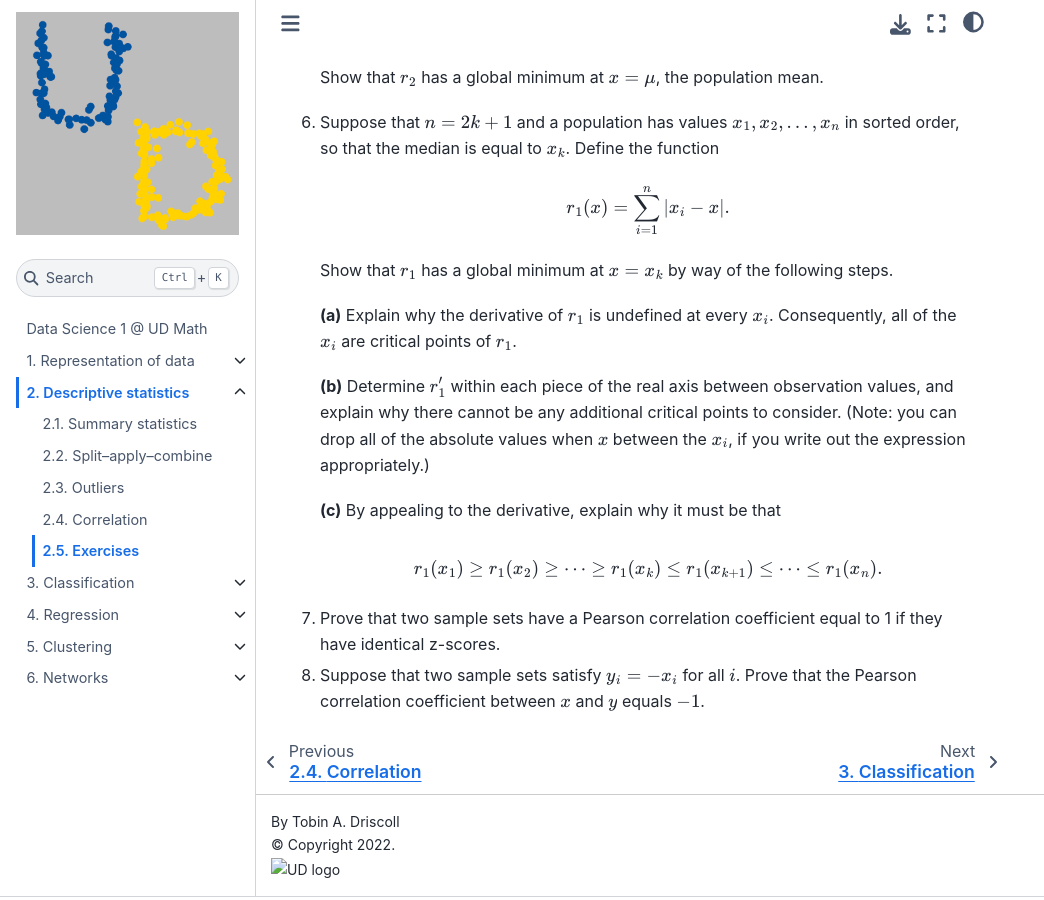
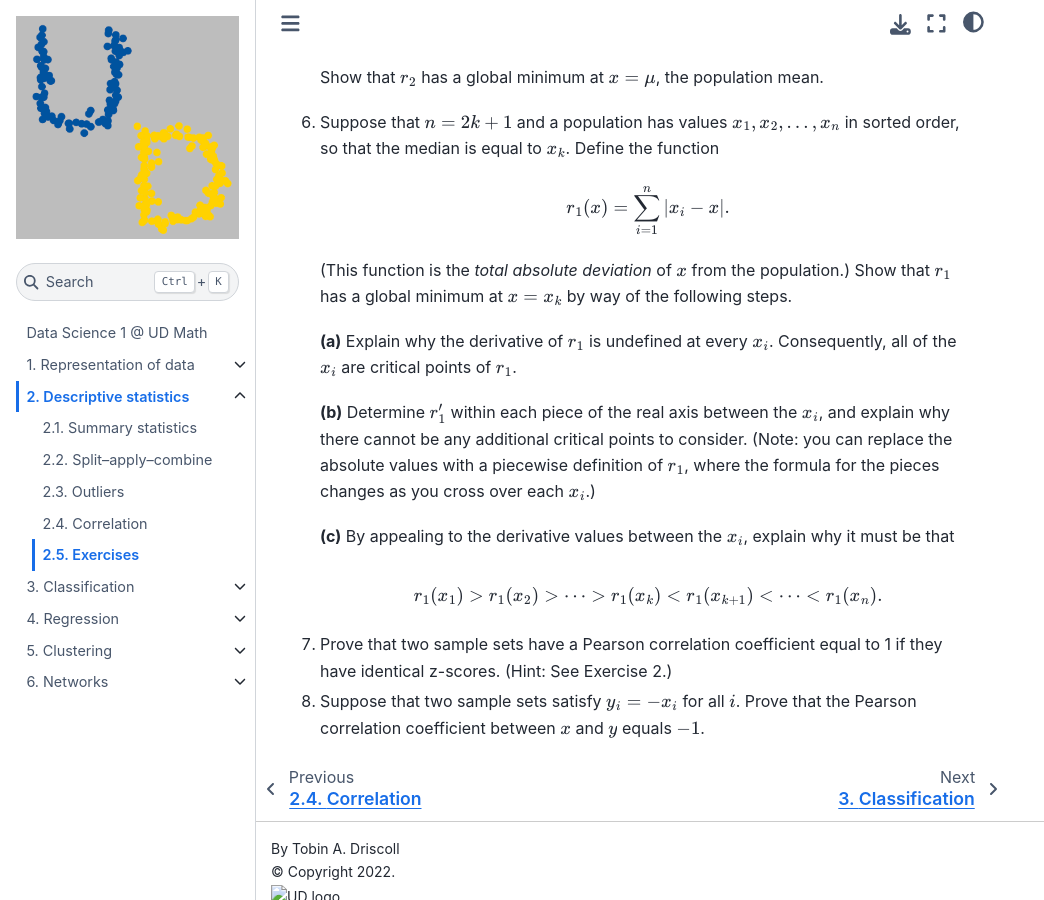
Before and after one commit to UD-Math-Data-Science-1/notes, a Jupyter Book: the page built from statistics/exercises.md, in a window 1280 px wide and 900 px high, scrolled down 911 px. Shown: the whole window, without its empty margins (0-1044 px from the left). Built offline with Jupyter Book 1.0.4 settings and Sphinx 7.4.7 and the Sphinx Book theme 1.1.4, drawn with Linux system fonts in a browser that asks for light colours; pages that are not in the unit, such as notebooks, are missing from menus.

Commit message:
Corrections and tweaks

```diff
--- a/statistics/exercises.md
+++ b/statistics/exercises.md
@@ -43,19 +43,19 @@ For these exercises, you may of course use computer help to work on a problem, b
     r_1(x) = \sum_{i=1}^n |x_i-x|.
     $$
 
-    Show that $r_1$ has a global minimum at $x=x_k$ by way of the following steps.
+    (This function is the *total absolute deviation* of $x$ from the population.) Show that $r_1$ has a global minimum at $x=x_k$ by way of the following steps.
 
     **(a)** Explain why the derivative of $r_1$ is undefined at every $x_i$. Consequently, all of the $x_i$ are critical points of $r_1$.
 
-    **(b)** Determine $r_1'$ within each piece of the real axis between observation values, and explain why there cannot be any additional critical points to consider. (Note: you can drop all of the absolute values when $x$ between the $x_i$, if you write out the expression appropriately.)
+    **(b)** Determine $r_1'$ within each piece of the real axis between the $x_i$, and explain why there cannot be any additional critical points to consider. (Note: you can replace the absolute values with a piecewise definition of $r_1$, where the formula for the pieces changes as you cross over each $x_i$.)
 
-    **(c)** By appealing to the derivative, explain why it must be that
+    **(c)** By appealing to the derivative values between the $x_i$, explain why it must be that
 
     $$
-    r_1(x_1) \ge r_1(x_2) \ge \cdots \ge r_1(x_k) \le r_1(x_{k+1}) \le \cdots \le r_1(x_n).
+    r_1(x_1) > r_1(x_2) > \cdots > r_1(x_k) < r_1(x_{k+1}) < \cdots < r_1(x_n).
     $$
 
 
-7. Prove that two sample sets have a Pearson correlation coefficient equal to 1 if they have identical z-scores.
+7. Prove that two sample sets have a Pearson correlation coefficient equal to 1 if they have identical z-scores. (Hint: See Exercise 2.)
 
 8. Suppose that two sample sets satisfy $y_i=-x_i$ for all $i$. Prove that the Pearson correlation coefficient between $x$ and $y$ equals $-1$.
```
Also changed, not shown: other parts of statistics/exercises.md (+1 -1 lines), statistics/correlation.md (+5 -4 lines).
